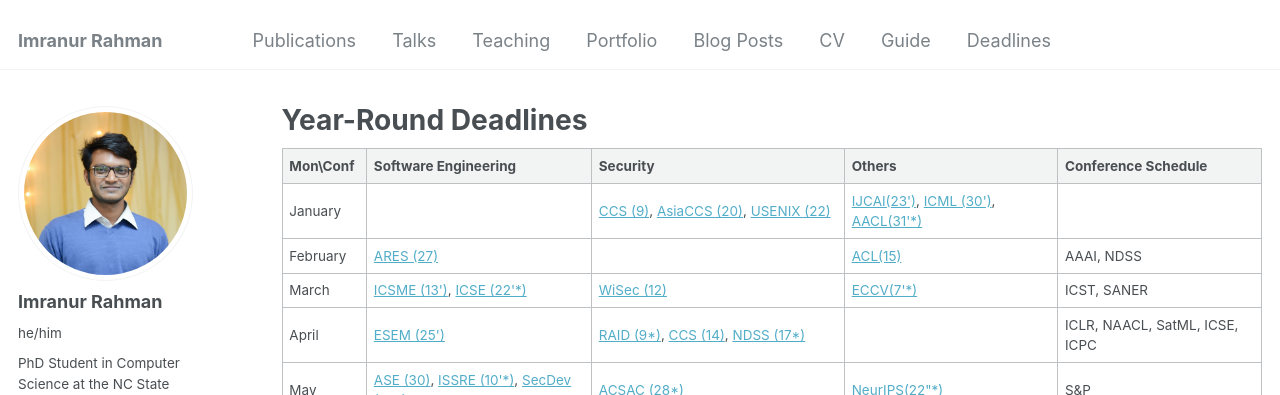
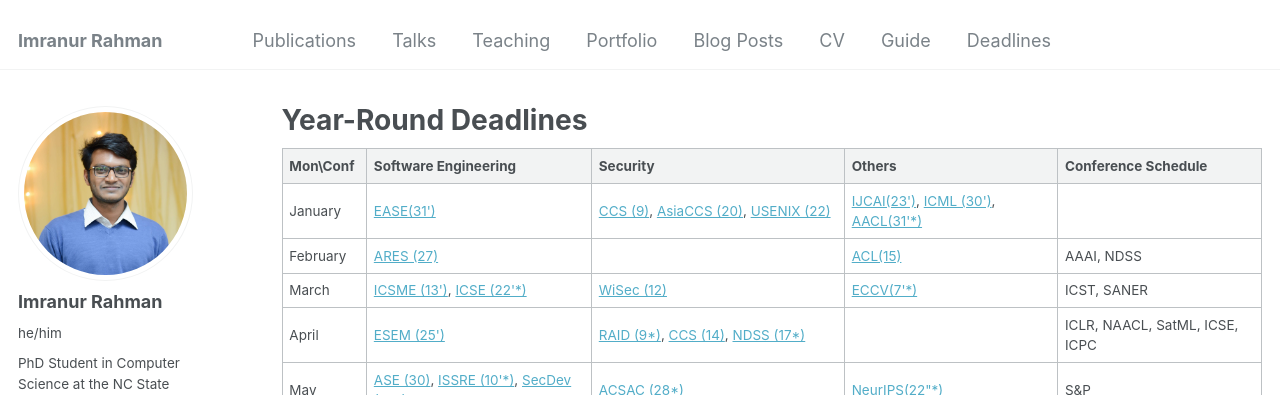
Before and after one commit to imranur-rahman/imranur-rahman.github.io, a Jekyll site: the page built from _pages/deadlines.md, in a window 1280 px wide and 1236 px high. Shown: the top 395 px of the window. Built offline with Jekyll 4.4.1, drawn with Linux system fonts in a browser that asks for light colours; some web fonts are replaced.

Commit message:
Added EASE.

```diff
--- a/_pages/deadlines.md
+++ b/_pages/deadlines.md
@@ -8,7 +8,7 @@ collection: deadlines
 
   Mon\Conf          | Software Engineering  |         Security        |       Others        |         Conference Schedule
 --------------------|-----------------------|-------------------------|---------------------|---------------------------------
-January             |                       | [CCS (9)](https://www.sigsac.org/ccs/CCS2025/call-for-papers/), [AsiaCCS (20)](https://asiaccs2025.hust.edu.vn/call-for-papers/), [USENIX (22)](https://www.usenix.org/conference/usenixsecurity25)     | [IJCAI(23\')](https://2025.ijcai.org/call-for-papers-main-track/), [ICML (30\')](https://icml.cc/Conferences/2025/CallForPapers), [AACL(31\'\*)](https://sites.google.com/view/aacl-2024/call-for-papers) |
+January             | [EASE(31\')](https://conf.researchr.org/track/ease-2025/ease-2025-research-papers)  | [CCS (9)](https://www.sigsac.org/ccs/CCS2025/call-for-papers/), [AsiaCCS (20)](https://asiaccs2025.hust.edu.vn/call-for-papers/), [USENIX (22)](https://www.usenix.org/conference/usenixsecurity25)     | [IJCAI(23\')](https://2025.ijcai.org/call-for-papers-main-track/), [ICML (30\')](https://icml.cc/Conferences/2025/CallForPapers), [AACL(31\'\*)](https://sites.google.com/view/aacl-2024/call-for-papers) |
 February            | [ARES (27)](https://2025.ares-conference.eu/) |  | [ACL(15)](https://2025.aclweb.org/calls/main_conference_papers/) | AAAI, NDSS
 March               | [ICSME (13\')](https://conf.researchr.org/track/icsme-2025/icsme-2025-papers), [ICSE (22\'\*)](https://conf.researchr.org/home/icse-2025)  | [WiSec (12)](https://wisec2025.gmu.edu/call-for-papers/)  | [ECCV(7\'\*)](https://eccv.ecva.net/Conferences/2024/CallForPapers) | ICST, SANER
 April               | [ESEM (25\')](https://conf.researchr.org/track/esem-2025/esem-2025-technical-track)       | [RAID (9\*)](https://raid2024.github.io/call.html), [CCS (14)](https://www.sigsac.org/ccs/CCS2025/call-for-papers/), [NDSS (17\*)](https://www.ndss-symposium.org/ndss2025/submisions/call-for-papers/) |  | ICLR, NAACL, SatML, ICSE, ICPC
```
